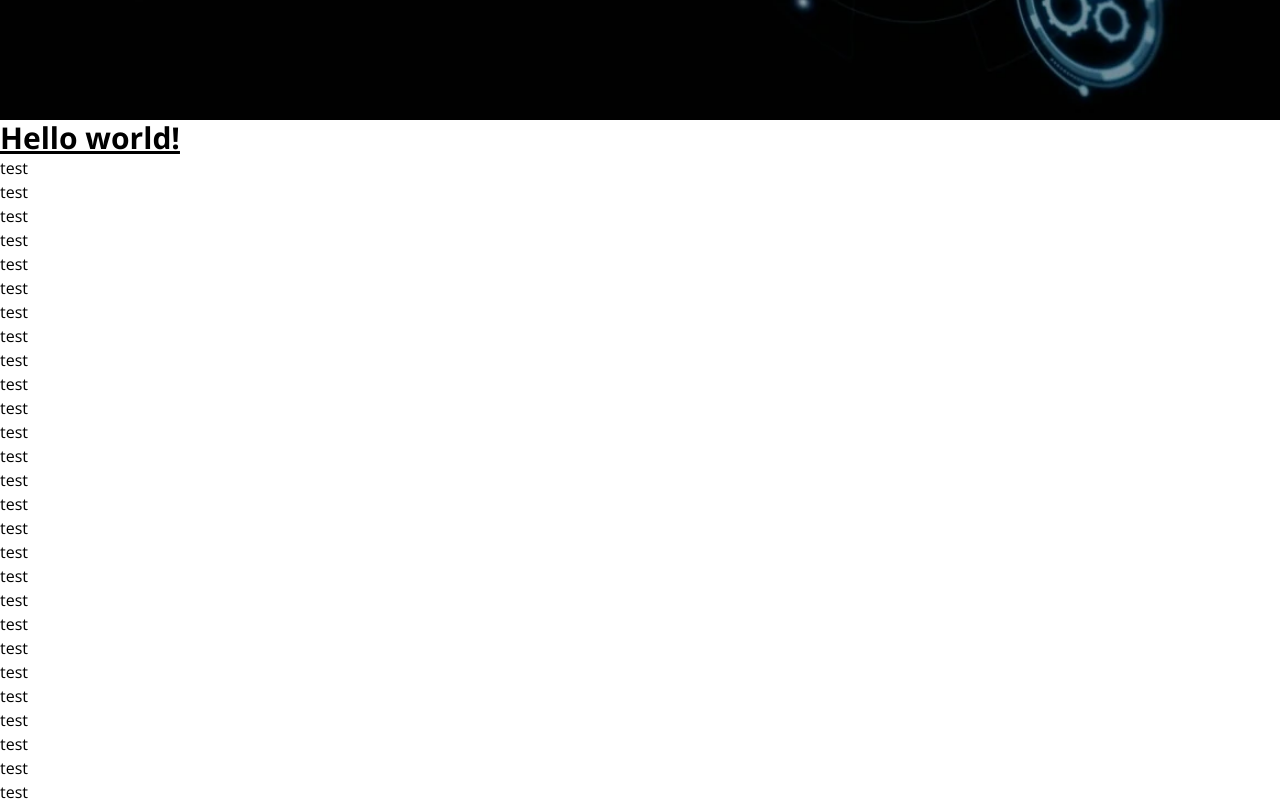
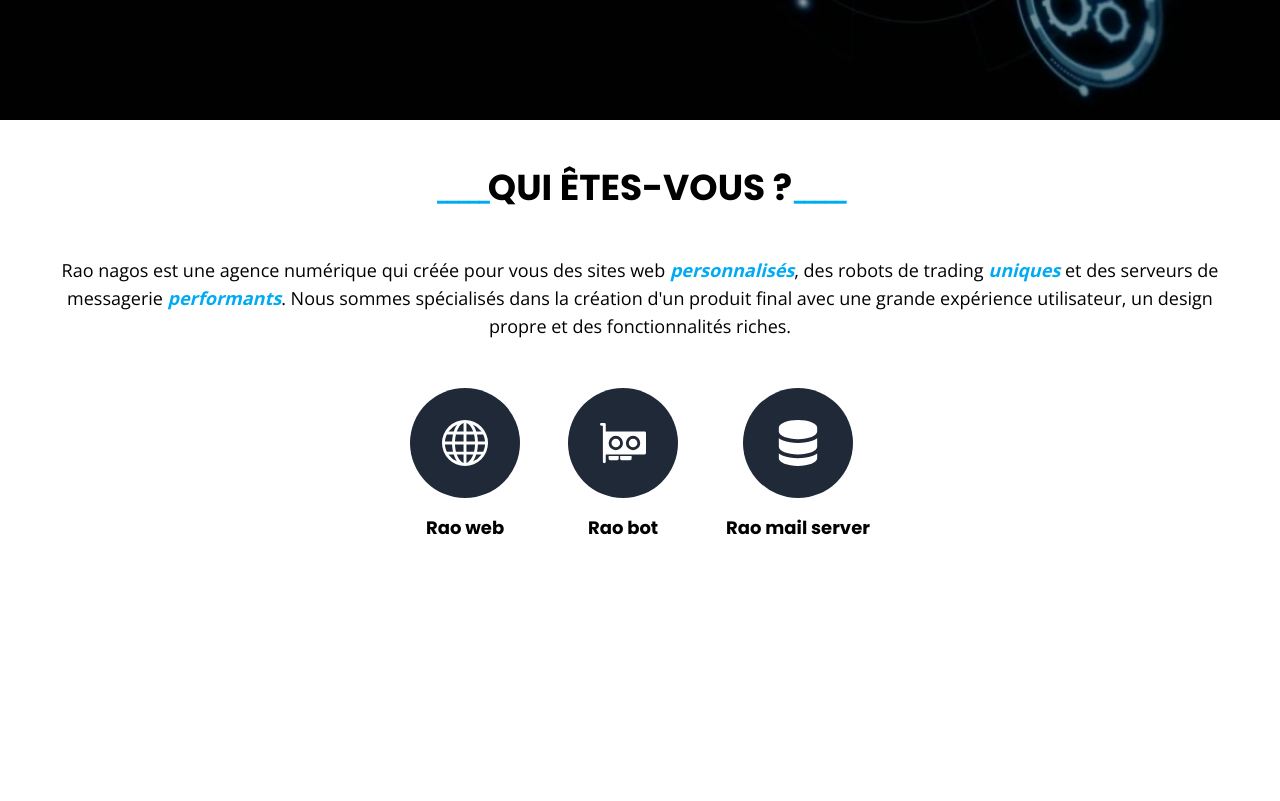
Before and after one commit to tetuaoro/raonagos, a Next.js app: page / in a window 1280 px wide. Shown: the part 680-1481 px from the top of the page. After the commit the page ends 1270 px from the top, so only its background shows below. Built offline with nearby package versions, Linux system fonts and the light colour scheme.

Commit message:
feat: section added 'who are you ?'

```diff
--- a/package.json
+++ b/package.json
@@ -1,6 +1,6 @@
 {
   "name": "raonagos",
-  "version": "0.1.2",
+  "version": "0.1.3",
   "private": true,
   "scripts": {
     "dev": "next dev",
--- a/pages/index.tsx
+++ b/pages/index.tsx
@@ -1,6 +1,7 @@
 import Head from "next/head"
 import Footer from "@components/footer"
 import { siteurl, sitename, fbAppId } from "@libs/app"
+import Services from "@components/services"
 
 import type { NextPage } from "next"
 
@@ -25,13 +26,7 @@ const Page: NextPage = () => {
         <meta property="og:image:type" content="image/png" />
         <script type="application/ld+json">{JSON.stringify({})}</script>
       </Head>
-      <section id="home">
-        <h1 className="text-3xl font-bold underline">Hello world!</h1>
-        {new Array(50).fill(0).map((_, k) => (
-          <p key={k}>test</p>
-        ))}
-      </section>
-      <Footer />
+      <Services />
     </>
   )
 }
--- a/src/components/header.tsx
+++ b/src/components/header.tsx
@@ -69,20 +69,26 @@ export default function Header() {
           </div>
           <ul className={`menu${menuToggle ? " show" : ""}`}>
             <li className="menu-item">
-              <a href="#"  onClick={toggleMenu}>Hero 1</a>
+              <a href="#whoareyou" onClick={toggleMenu}>
+                Qui sommes-nous ?
+              </a>
             </li>
             <li className="menu-item">
-              <a href="#"  onClick={toggleMenu}>Hero 2</a>
+              <a href="#" onClick={toggleMenu}>
+                Hero 2
+              </a>
             </li>
             <li className="menu-item">
-              <a href="#"  onClick={toggleMenu}>Hero 3</a>
+              <a href="#" onClick={toggleMenu}>
+                Hero 3
+              </a>
             </li>
           </ul>
         </nav>
       </div>
-      <section className="absolute top-0 w-screen h-screen flex flex-col justify-center text-white items-center text-center">
-        <p className="poppins-700 text-7xl">AGENCE DIGITALE</p>
-        <p className="text-lg mt-8 md:mt-12">Ton créateur de site web, de bot de trading et de serveur de messagerie !</p>
+      <section className="absolute top-0 w-full h-full flex flex-col justify-center text-white items-center text-center">
+        <h1 className="poppins-700 text-7xl">AGENCE DIGITALE</h1>
+        <p className="mt-8 md:mt-12">Ton créateur de site web, de bot de trading et de serveur de messagerie !</p>
       </section>
     </header>
   )
--- /dev/null
+++ b/src/components/services.tsx
@@ -0,0 +1,62 @@
+import { sitename } from "@libs/app"
+
+export default function Component() {
+  return (
+    <section id="whoareyou">
+      <div className="presentation">
+        <h2 className="poppins poppins-700">Qui êtes-vous ?</h2>
+        <p className="text-center">
+          {`${sitename} est une agence numérique qui créée pour vous des sites web `}
+          <strong>
+            <i>personnalisés</i>
+          </strong>
+          {", des robots de trading "}
+          <strong>
+            <i>uniques</i>
+          </strong>
+          {" et des serveurs de messagerie "}
+          <strong>
+            <i>performants</i>
+          </strong>
+          {". Nous sommes spécialisés dans la création d'un produit final avec une grande expérience utilisateur, un design propre et des fonctionnalités riches."}
+        </p>
+      </div>
+      <div className="service-items">
+        <a href="#">
+          <div className="service-item">
+            <div>
+              <svg xmlns="http://www.w3.org/2000/svg" width="46" height="46" fill="currentColor" className="bi bi-globe" viewBox="0 0 16 16">
+                <path d="M0 8a8 8 0 1 1 16 0A8 8 0 0 1 0 8zm7.5-6.923c-.67.204-1.335.82-1.887 1.855A7.97 7.97 0 0 0 5.145 4H7.5V1.077zM4.09 4a9.267 9.267 0 0 1 .64-1.539 6.7 6.7 0 0 1 .597-.933A7.025 7.025 0 0 0 2.255 4H4.09zm-.582 3.5c.03-.877.138-1.718.312-2.5H1.674a6.958 6.958 0 0 0-.656 2.5h2.49zM4.847 5a12.5 12.5 0 0 0-.338 2.5H7.5V5H4.847zM8.5 5v2.5h2.99a12.495 12.495 0 0 0-.337-2.5H8.5zM4.51 8.5a12.5 12.5 0 0 0 .337 2.5H7.5V8.5H4.51zm3.99 0V11h2.653c.187-.765.306-1.608.338-2.5H8.5zM5.145 12c.138.386.295.744.468 1.068.552 1.035 1.218 1.65 1.887 1.855V12H5.145zm.182 2.472a6.696 6.696 0 0 1-.597-.933A9.268 9.268 0 0 1 4.09 12H2.255a7.024 7.024 0 0 0 3.072 2.472zM3.82 11a13.652 13.652 0 0 1-.312-2.5h-2.49c.062.89.291 1.733.656 2.5H3.82zm6.853 3.472A7.024 7.024 0 0 0 13.745 12H11.91a9.27 9.27 0 0 1-.64 1.539 6.688 6.688 0 0 1-.597.933zM8.5 12v2.923c.67-.204 1.335-.82 1.887-1.855.173-.324.33-.682.468-1.068H8.5zm3.68-1h2.146c.365-.767.594-1.61.656-2.5h-2.49a13.65 13.65 0 0 1-.312 2.5zm2.802-3.5a6.959 6.959 0 0 0-.656-2.5H12.18c.174.782.282 1.623.312 2.5h2.49zM11.27 2.461c.247.464.462.98.64 1.539h1.835a7.024 7.024 0 0 0-3.072-2.472c.218.284.418.598.597.933zM10.855 4a7.966 7.966 0 0 0-.468-1.068C9.835 1.897 9.17 1.282 8.5 1.077V4h2.355z" />
+              </svg>
+            </div>
+            <p>Rao web</p>
+          </div>
+        </a>
+        <a href="#">
+          <div className="service-item">
+            <div>
+              <svg xmlns="http://www.w3.org/2000/svg" width="46" height="46" fill="currentColor" className="bi bi-gpu-card" viewBox="0 0 16 16">
+                <path d="M4 8a1.5 1.5 0 1 1 3 0 1.5 1.5 0 0 1-3 0Zm7.5-1.5a1.5 1.5 0 1 0 0 3 1.5 1.5 0 0 0 0-3Z" />
+                <path d="M0 1.5A.5.5 0 0 1 .5 1h1a.5.5 0 0 1 .5.5V4h13.5a.5.5 0 0 1 .5.5v7a.5.5 0 0 1-.5.5H2v2.5a.5.5 0 0 1-1 0V2H.5a.5.5 0 0 1-.5-.5Zm5.5 4a2.5 2.5 0 1 0 0 5 2.5 2.5 0 0 0 0-5ZM9 8a2.5 2.5 0 1 0 5 0 2.5 2.5 0 0 0-5 0Z" />
+                <path d="M3 12.5h3.5v1a.5.5 0 0 1-.5.5H3.5a.5.5 0 0 1-.5-.5v-1Zm4 1v-1h4v1a.5.5 0 0 1-.5.5h-3a.5.5 0 0 1-.5-.5Z" />
+              </svg>
+            </div>
+            <p>Rao bot</p>
+          </div>
+        </a>
+        <a href="#">
+          <div className="service-item">
+            <div>
+              <svg xmlns="http://www.w3.org/2000/svg" width="46" height="46" fill="currentColor" className="bi bi-server" viewBox="0 0 16 16">
+                <path d="M1.333 2.667C1.333 1.194 4.318 0 8 0s6.667 1.194 6.667 2.667V4c0 1.473-2.985 2.667-6.667 2.667S1.333 5.473 1.333 4V2.667z" />
+                <path d="M1.333 6.334v3C1.333 10.805 4.318 12 8 12s6.667-1.194 6.667-2.667V6.334a6.51 6.51 0 0 1-1.458.79C11.81 7.684 9.967 8 8 8c-1.966 0-3.809-.317-5.208-.876a6.508 6.508 0 0 1-1.458-.79z" />
+                <path d="M14.667 11.668a6.51 6.51 0 0 1-1.458.789c-1.4.56-3.242.876-5.21.876-1.966 0-3.809-.316-5.208-.876a6.51 6.51 0 0 1-1.458-.79v1.666C1.333 14.806 4.318 16 8 16s6.667-1.194 6.667-2.667v-1.665z" />
+              </svg>
+            </div>
+            <p>Rao mail server</p>
+          </div>
+        </a>
+      </div>
+    </section>
+  )
+}
--- a/styles/globals.css
+++ b/styles/globals.css
@@ -7,7 +7,7 @@
 
   body,
   .__next {
-    @apply m-0 p-0;
+    @apply m-0 p-0 text-lg;
     font-family: "Open Sans", sans-serif;
   }
 
@@ -21,7 +21,7 @@
     font-weight: 700 !important;
   }
 
-  /*  */
+  /* NAVIGATION */
 
   .hero {
     @apply h-screen z-0;
@@ -46,20 +46,67 @@
   }
 
   .menu {
-    @apply flex flex-col md:flex-row gap-6 md:gap-10 lg:gap-20;
-    @apply text-lg;
+    @apply flex flex-col md:flex-row;
     @apply h-0 md:h-min overflow-hidden transition-all duration-300 ease-in-out;
   }
 
   .menu-item {
     @apply rounded-lg md:hover:bg-primary-100 md:hover:scale-110 transition-all duration-300 ease-linear;
-    @apply m-1 p-1;
+    @apply my-2 md:my-0 mx-2 md:mx-3 px-2;
   }
 
   .menu.show {
     @apply bg-opacity-70 bg-primary-100 md:bg-transparent rounded-lg md:rounded-none;
-    @apply h-48 md:h-min;
+    @apply h-36 md:h-min;
   }
 
-  /* NAVIGATION */
+  /* COMPONENTS */
+
+  main {
+    @apply my-12 mx-1 sm:mx-4 md:mx-8 lg:mx-12;
+  }
+
+  section {
+    @apply mb-2 sm:mb-4 md:mb-8 lg:mb-12;
+  }
+
+  h2 {
+    @apply font-bold uppercase text-2xl md:text-4xl mb-4 sm:mb-8 md:mb-12;
+    @apply before:content-['\_\_\_\_\_'] before:text-sm sm:before:text-lg before:text-primary-100 before:-tracking-[.2em];
+    @apply after:content-['\_\_\_\_\_'] after:text-sm sm:after:text-lg after:text-primary-100 after:-tracking-[.2em];
+  }
+
+  i {
+    @apply text-primary-100;
+  }
+
+  .presentation {
+    @apply flex flex-col items-center mb-8 md:mb-12;
+  }
+
+  .service-items {
+    @apply flex flex-col gap-x-12 gap-y-8 items-center sm:flex-row sm:justify-center;
+  }
+
+  .service-item {
+    @apply flex flex-col items-center;
+  }
+
+  .service-item > div {
+    @apply p-8 text-white bg-gray-800 rounded-full;
+    @apply transition-colors duration-300 ease-in;
+  }
+
+  .service-item > p {
+    @apply mt-4 poppins poppins-700;
+    @apply transition-transform duration-200 ease-in;
+  }
+
+  .service-item:hover > div {
+    @apply bg-primary-100;
+  }
+
+  .service-item:hover > p {
+    @apply scale-110;
+  }
 }
```
